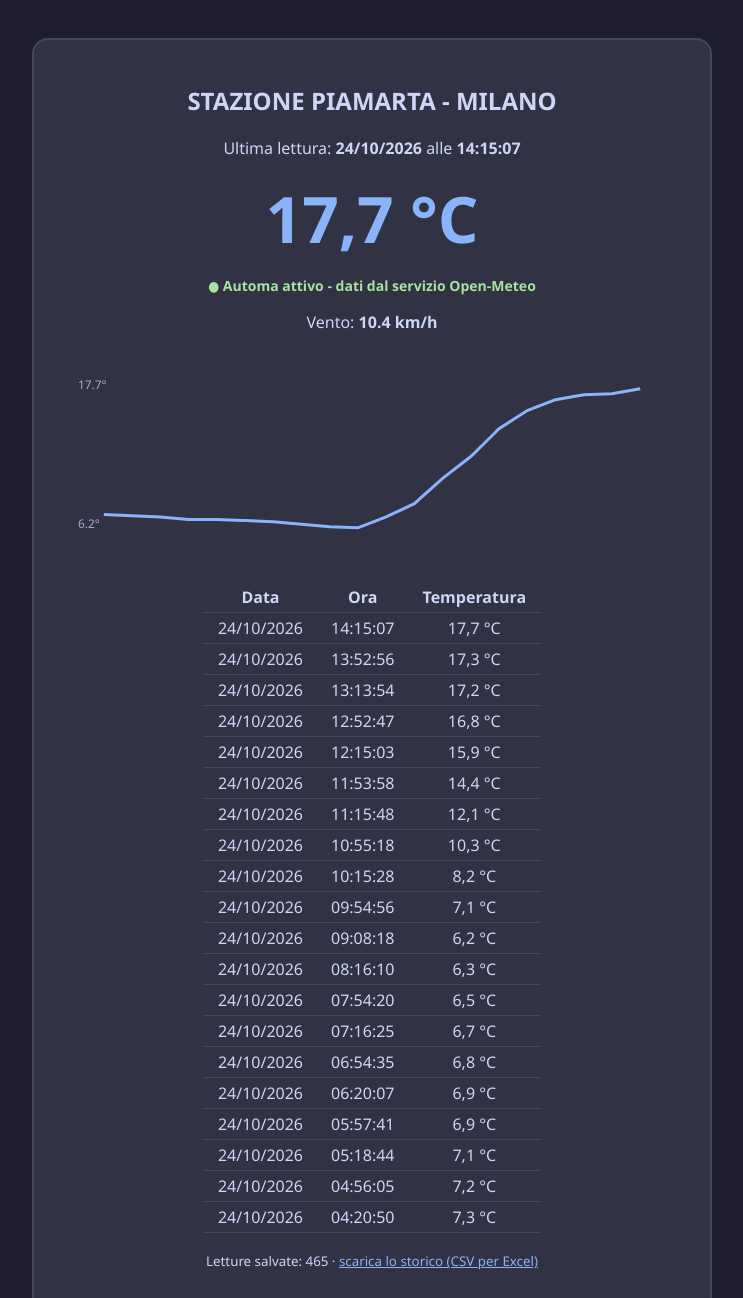
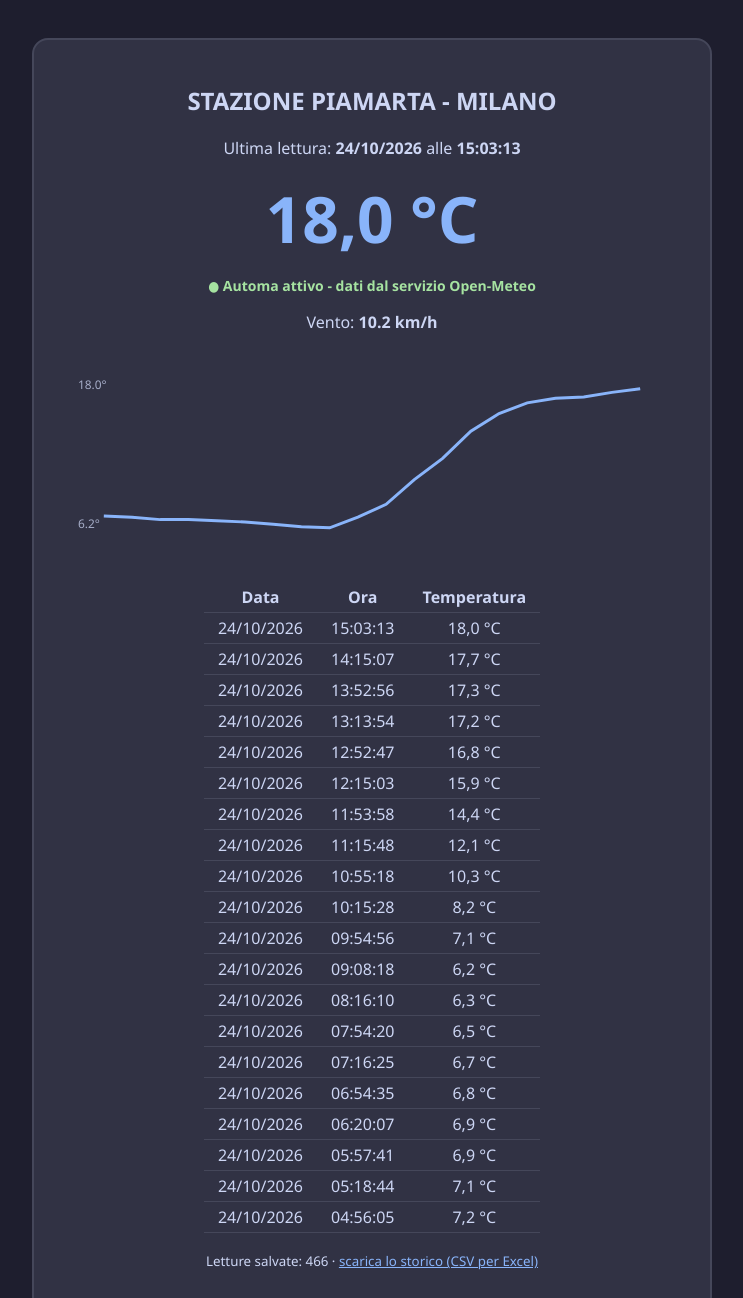
Before and after one commit to chasedeleon/automa-meteo-python, a plain HTML site: page docs/index.html in a window 1280 px wide. Shown: the top 1298 px of the page, without its empty margins (268-1011 px from the left). Drawn offline with Linux system fonts and the light colour scheme.

Commit message:
Lettura automatica 24/10/2026 15:03

```diff
--- a/docs/database_temperatura.csv
+++ b/docs/database_temperatura.csv
@@ -464,3 +464,4 @@ Data;Ora;Temperatura_C
 24/10/2026;13:13:54;17,2
 24/10/2026;13:52:56;17,3
 24/10/2026;14:15:07;17,7
+24/10/2026;15:03:13;18,0
--- a/docs/index.html
+++ b/docs/index.html
@@ -20,13 +20,13 @@
 <body>
 <div class="card">
   <h2>STAZIONE PIAMARTA - MILANO</h2>
-  <p>Ultima lettura: <b>24/10/2026</b> alle <b>14:15:07</b></p>
-  <div class="valore">17,7 °C</div>
+  <p>Ultima lettura: <b>24/10/2026</b> alle <b>15:03:13</b></p>
+  <div class="valore">18,0 °C</div>
   <p class="status">● Automa attivo - dati dal servizio Open-Meteo</p>
-    <p>Vento: <b>10.4 km/h</b></p>
-  <svg viewBox="0 0 600 200" role="img" aria-label="Grafico delle temperature"><text x="4" y="30" class="asse">17.7°</text><text x="4" y="170" class="asse">6.2°</text><polyline fill="none" stroke="#89b4fa" stroke-width="3" points="30.0,156.6 58.4,157.8 86.8,159.0 115.3,161.5 143.7,161.5 172.1,162.7 200.5,163.9 228.9,166.3 257.4,168.8 285.8,170.0 314.2,159.0 342.6,145.7 371.1,120.1 399.5,98.2 427.9,70.2 456.3,51.9 484.7,41.0 513.2,36.1 541.6,34.9 570.0,30.0"/></svg>
-  <table><tr><th>Data</th><th>Ora</th><th>Temperatura</th></tr><tr><td>24/10/2026</td><td>14:15:07</td><td>17,7 °C</td></tr><tr><td>24/10/2026</td><td>13:52:56</td><td>17,3 °C</td></tr><tr><td>24/10/2026</td><td>13:13:54</td><td>17,2 °C</td></tr><tr><td>24/10/2026</td><td>12:52:47</td><td>16,8 °C</td></tr><tr><td>24/10/2026</td><td>12:15:03</td><td>15,9 °C</td></tr><tr><td>24/10/2026</td><td>11:53:58</td><td>14,4 °C</td></tr><tr><td>24/10/2026</td><td>11:15:48</td><td>12,1 °C</td></tr><tr><td>24/10/2026</td><td>10:55:18</td><td>10,3 °C</td></tr><tr><td>24/10/2026</td><td>10:15:28</td><td>8,2 °C</td></tr><tr><td>24/10/2026</td><td>09:54:56</td><td>7,1 °C</td></tr><tr><td>24/10/2026</td><td>09:08:18</td><td>6,2 °C</td></tr><tr><td>24/10/2026</td><td>08:16:10</td><td>6,3 °C</td></tr><tr><td>24/10/2026</td><td>07:54:20</td><td>6,5 °C</td></tr><tr><td>24/10/2026</td><td>07:16:25</td><td>6,7 °C</td></tr><tr><td>24/10/2026</td><td>06:54:35</td><td>6,8 °C</td></tr><tr><td>24/10/2026</td><td>06:20:07</td><td>6,9 °C</td></tr><tr><td>24/10/2026</td><td>05:57:41</td><td>6,9 °C</td></tr><tr><td>24/10/2026</td><td>05:18:44</td><td>7,1 °C</td></tr><tr><td>24/10/2026</td><td>04:56:05</td><td>7,2 °C</td></tr><tr><td>24/10/2026</td><td>04:20:50</td><td>7,3 °C</td></tr></table>
-  <p><small>Letture salvate: 465 · <a href="database_temperatura.csv">scarica lo storico (CSV per Excel)</a></small></p>
+    <p>Vento: <b>10.2 km/h</b></p>
+  <svg viewBox="0 0 600 200" role="img" aria-label="Grafico delle temperature"><text x="4" y="30" class="asse">18.0°</text><text x="4" y="170" class="asse">6.2°</text><polyline fill="none" stroke="#89b4fa" stroke-width="3" points="30.0,158.1 58.4,159.3 86.8,161.7 115.3,161.7 143.7,162.9 172.1,164.1 200.5,166.4 228.9,168.8 257.4,170.0 285.8,159.3 314.2,146.3 342.6,121.4 371.1,100.0 399.5,72.7 427.9,54.9 456.3,44.2 484.7,39.5 513.2,38.3 541.6,33.6 570.0,30.0"/></svg>
+  <table><tr><th>Data</th><th>Ora</th><th>Temperatura</th></tr><tr><td>24/10/2026</td><td>15:03:13</td><td>18,0 °C</td></tr><tr><td>24/10/2026</td><td>14:15:07</td><td>17,7 °C</td></tr><tr><td>24/10/2026</td><td>13:52:56</td><td>17,3 °C</td></tr><tr><td>24/10/2026</td><td>13:13:54</td><td>17,2 °C</td></tr><tr><td>24/10/2026</td><td>12:52:47</td><td>16,8 °C</td></tr><tr><td>24/10/2026</td><td>12:15:03</td><td>15,9 °C</td></tr><tr><td>24/10/2026</td><td>11:53:58</td><td>14,4 °C</td></tr><tr><td>24/10/2026</td><td>11:15:48</td><td>12,1 °C</td></tr><tr><td>24/10/2026</td><td>10:55:18</td><td>10,3 °C</td></tr><tr><td>24/10/2026</td><td>10:15:28</td><td>8,2 °C</td></tr><tr><td>24/10/2026</td><td>09:54:56</td><td>7,1 °C</td></tr><tr><td>24/10/2026</td><td>09:08:18</td><td>6,2 °C</td></tr><tr><td>24/10/2026</td><td>08:16:10</td><td>6,3 °C</td></tr><tr><td>24/10/2026</td><td>07:54:20</td><td>6,5 °C</td></tr><tr><td>24/10/2026</td><td>07:16:25</td><td>6,7 °C</td></tr><tr><td>24/10/2026</td><td>06:54:35</td><td>6,8 °C</td></tr><tr><td>24/10/2026</td><td>06:20:07</td><td>6,9 °C</td></tr><tr><td>24/10/2026</td><td>05:57:41</td><td>6,9 °C</td></tr><tr><td>24/10/2026</td><td>05:18:44</td><td>7,1 °C</td></tr><tr><td>24/10/2026</td><td>04:56:05</td><td>7,2 °C</td></tr></table>
+  <p><small>Letture salvate: 466 · <a href="database_temperatura.csv">scarica lo storico (CSV per Excel)</a></small></p>
 </div>
 </body>
 </html>
```
